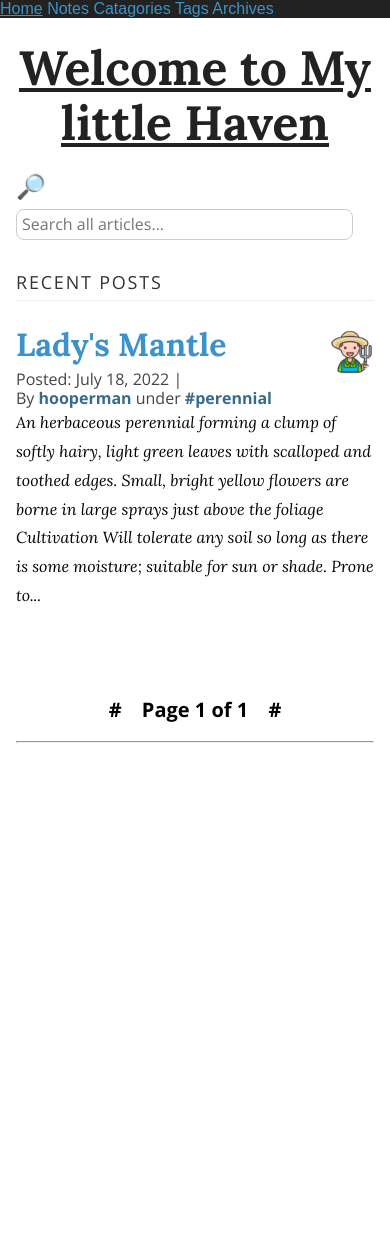
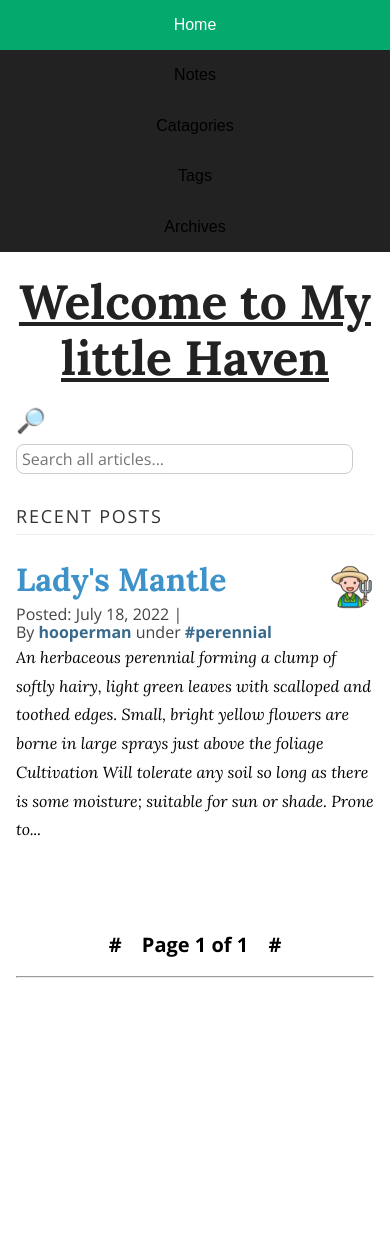
Before and after one commit to hooperman67/hooperman67.github.io, a Jekyll site: the page built from index.html, in a window 390 px wide. Built offline with Jekyll 4.4.1, drawn with Linux system fonts in a browser that asks for light colours; nearby versions of some CDN libraries; the list of posts is cut into pages by our own code; before the commit the page ends 900 px from its top, so only the background shows below that.

Commit message:
Update main.css

```diff
--- a/assets/main.css
+++ b/assets/main.css
@@ -80,6 +80,55 @@ tr:hover {
 th {
   text-align: center;
 }
+
+.sidebar {
+  margin: 0;
+  padding: 0;
+  width: 200px;
+  background-color: #f1f1f1;
+  position: fixed;
+  height: 100%;
+  overflow: auto;
+}
+
+.sidebar a {
+  display: block;
+  color: black;
+  padding: 16px;
+  text-decoration: none;
+}
+
+.sidebar a.active {
+  background-color: #04AA6D;
+  color: white;
+}
+
+.sidebar a:hover:not(.active) {
+  background-color: #555;
+  color: white;
+}
+
+div.content {
+  margin-left: 200px;
+  padding: 1px 16px;
+  height: 1000px;
+}
+
+@media screen and (max-width: 700px) {
+  .sidebar {
+    width: 100%;
+    height: auto;
+    position: relative;
+  }
+  .sidebar a {float: left;}
+  div.content {margin-left: 0;}
+}
+
+@media screen and (max-width: 400px) {
+  .sidebar a {
+    text-align: center;
+    float: none;
+  }
 
 footer {
   text-align: center;
```
